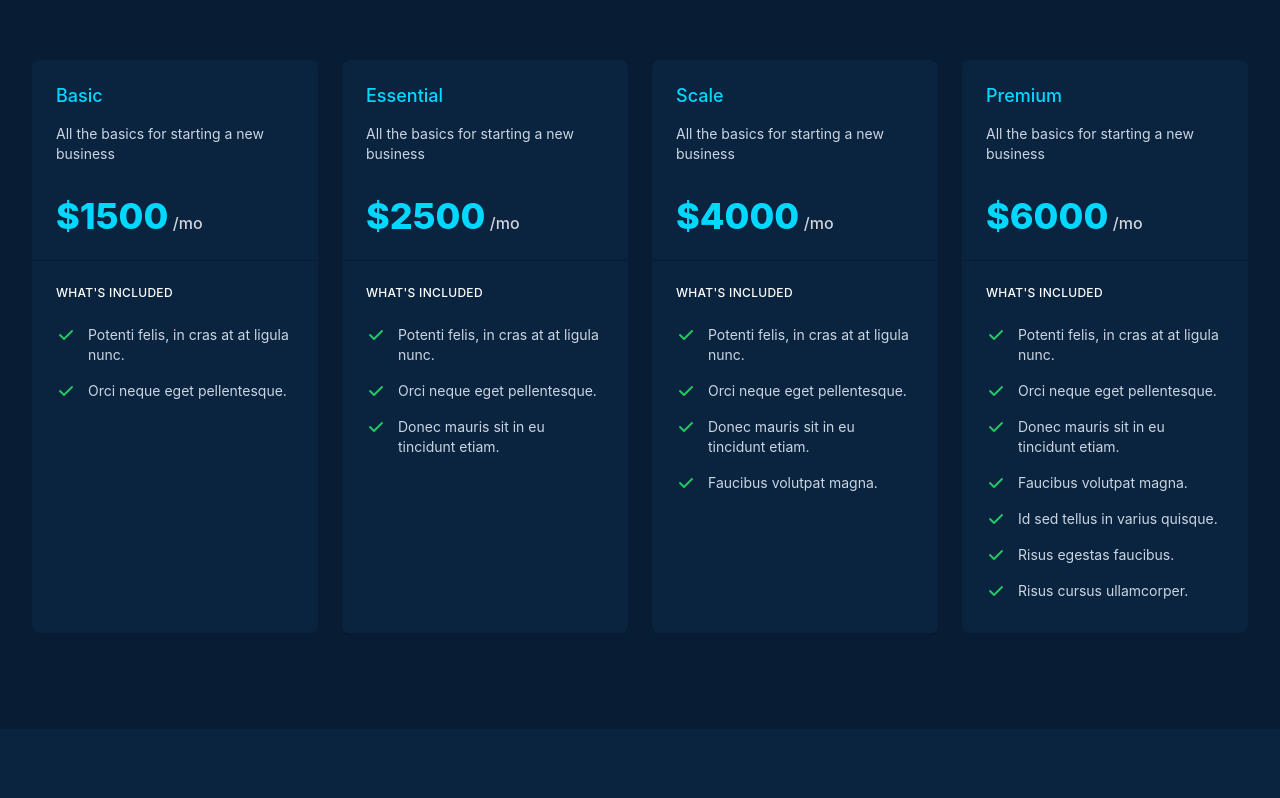
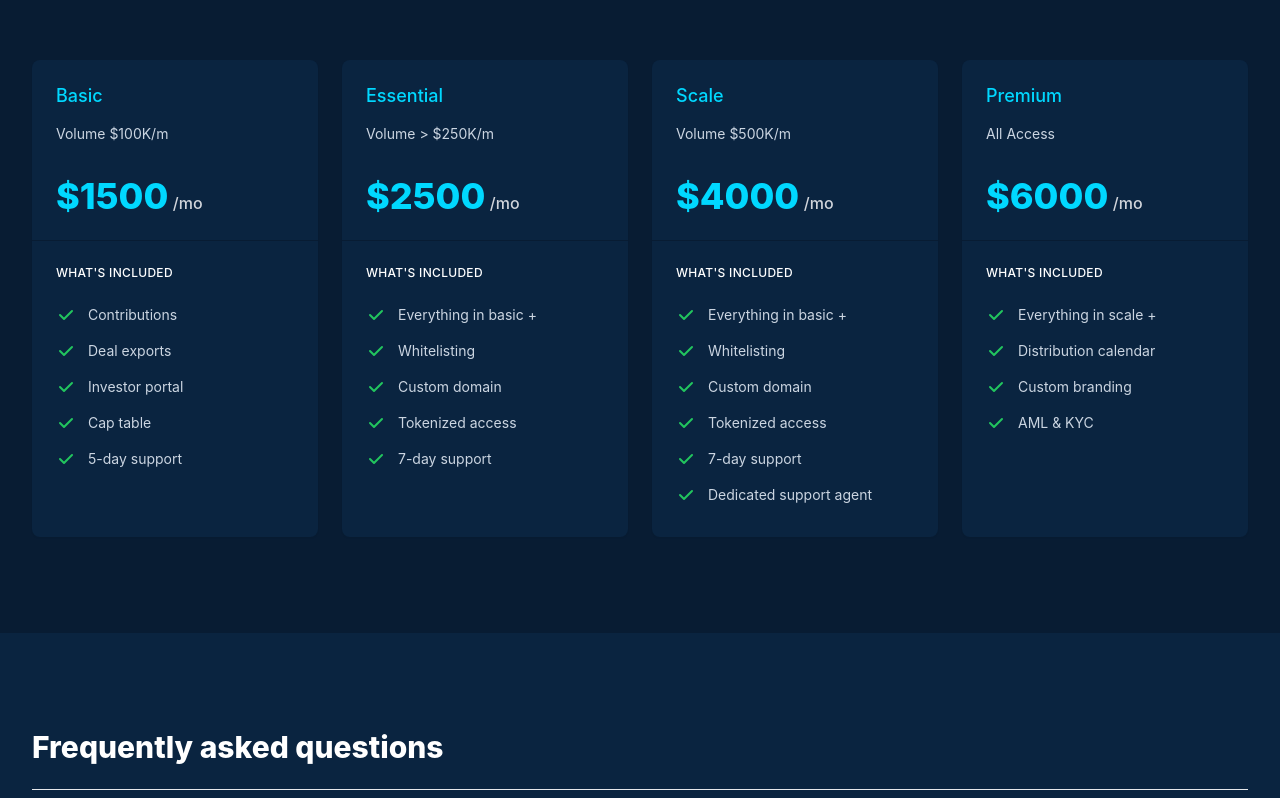
Before and after one commit to datablock-ai/presail-website, a Next.js app: page /pricing in a window 1280 px wide. Shown: the part 560-1358 px from the top of the page. Built offline with nearby package versions, Linux system fonts and the light colour scheme.

Commit message:
Update tier features

```diff
--- a/components/Tiers.js
+++ b/components/Tiers.js
@@ -5,42 +5,49 @@ const tiers = [
   {
     name: 'Basic',
     priceMonthly: 1500,
-    description: 'All the basics for starting a new business',
-    includedFeatures: ['Potenti felis, in cras at at ligula nunc.', 'Orci neque eget pellentesque.'],
+    description: 'Volume $100K/m',
+    includedFeatures: [
+      'Contributions',
+      'Deal exports',
+      'Investor portal',
+      'Cap table',
+      '5-day support'
+    ],
   },
   {
     name: 'Essential',
     priceMonthly: 2500,
-    description: 'All the basics for starting a new business',
+    description: 'Volume > $250K/m',
     includedFeatures: [
-      'Potenti felis, in cras at at ligula nunc. ',
-      'Orci neque eget pellentesque.',
-      'Donec mauris sit in eu tincidunt etiam.',
+      'Everything in basic +',
+      'Whitelisting',
+      'Custom domain',
+      'Tokenized access',
+      '7-day support'
     ],
   },
   {
     name: 'Scale',
     priceMonthly: 4000,
-    description: 'All the basics for starting a new business',
+    description: 'Volume $500K/m',
     includedFeatures: [
-      'Potenti felis, in cras at at ligula nunc. ',
-      'Orci neque eget pellentesque.',
-      'Donec mauris sit in eu tincidunt etiam.',
-      'Faucibus volutpat magna.',
+      'Everything in basic +',
+      'Whitelisting',
+      'Custom domain',
+      'Tokenized access',
+      '7-day support',
+      'Dedicated support agent'
     ],
   },
   {
     name: 'Premium',
     priceMonthly: 6000,
-    description: 'All the basics for starting a new business',
+    description: 'All Access',
     includedFeatures: [
-      'Potenti felis, in cras at at ligula nunc. ',
-      'Orci neque eget pellentesque.',
-      'Donec mauris sit in eu tincidunt etiam.',
-      'Faucibus volutpat magna.',
-      'Id sed tellus in varius quisque.',
-      'Risus egestas faucibus.',
-      'Risus cursus ullamcorper.',
+      'Everything in scale +',
+      'Distribution calendar',
+      'Custom branding',
+      'AML & KYC'
     ],
   },
 ]
```
